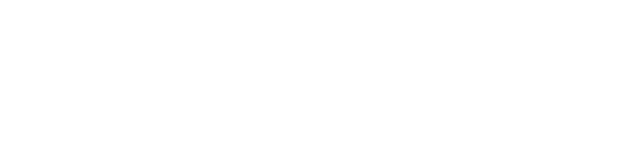
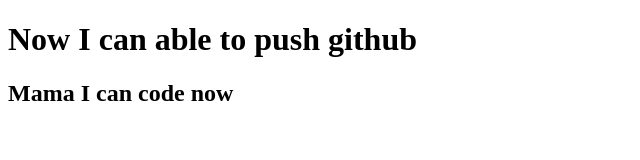
Before and after one commit to AbdullahAlGalib/my-second-repo, a plain HTML site: page index.html in a window 1280 px wide. Shown: the whole page, without its empty margins (0-640 px from the left). Drawn offline with Linux system fonts and the light colour scheme.

Commit message:
added header

```diff
--- a/index.html
+++ b/index.html
@@ -7,6 +7,7 @@
     <title>My Second Github Repo</title>
 </head>
 <body>
-
+    <h1> Now I can able to push github</h1>
+    <h2>Mama I can code now</h2>
 </body>
 </html>
```
